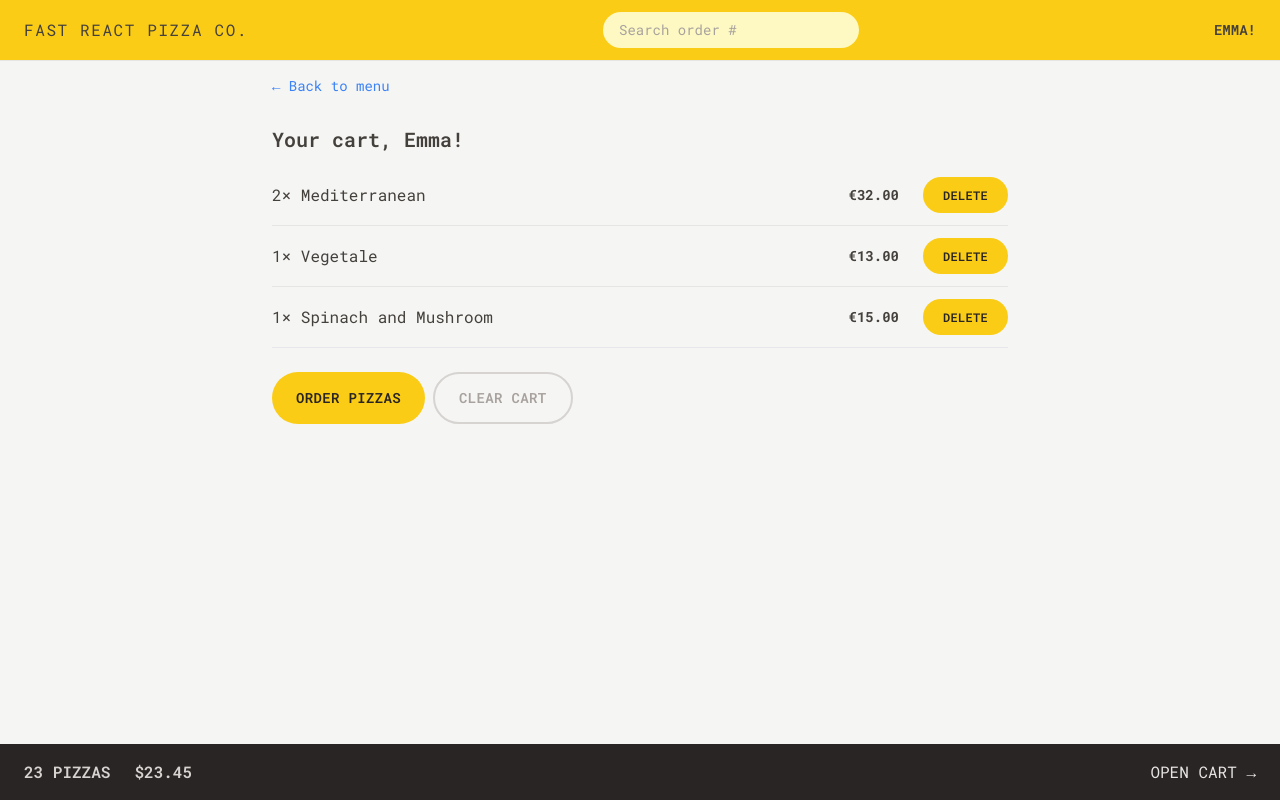
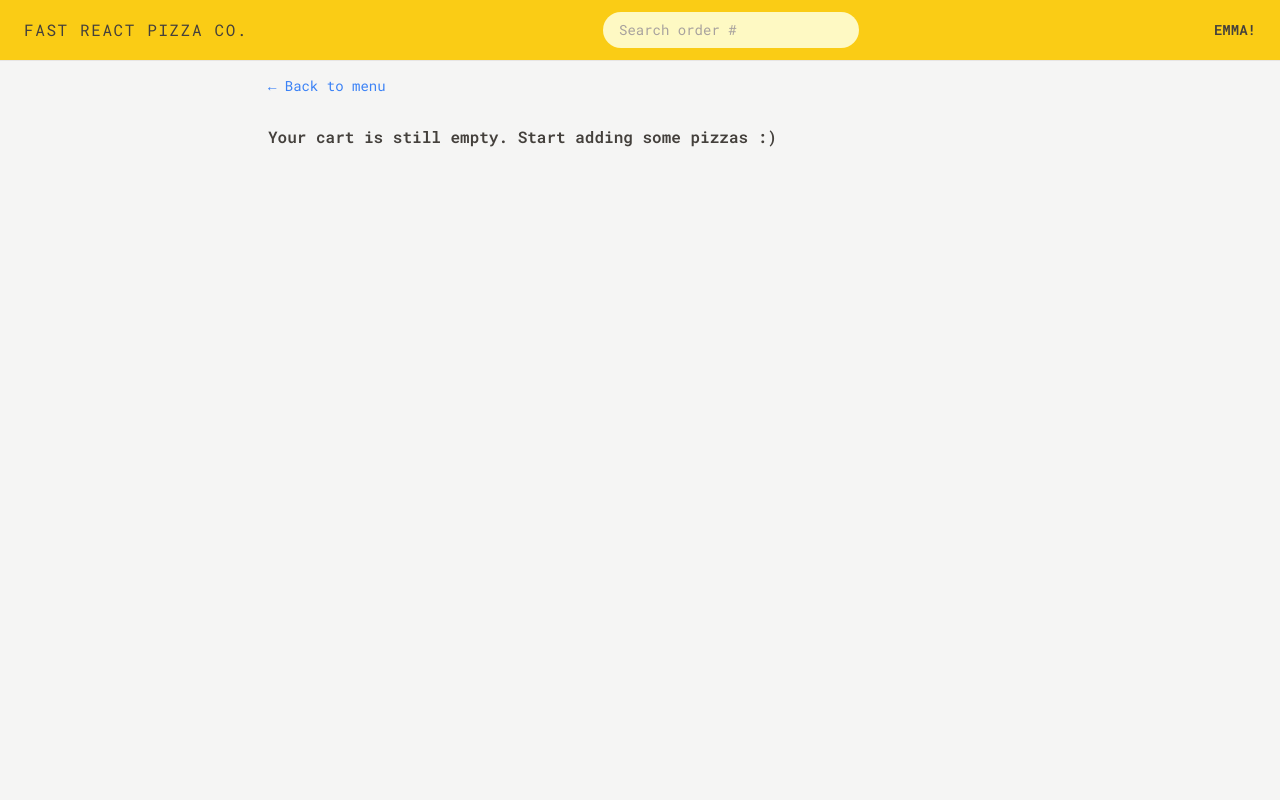
Before and after one commit to em-smyth/fast-react-pizza, a React (Vite) app: page /cart in a window 1280 px wide. Built offline with nearby package versions, Linux system fonts and the light colour scheme; a web font is replaced by a local one.

Commit message:
set up cart

```diff
--- a/src/UI/Button.jsx
+++ b/src/UI/Button.jsx
@@ -1,6 +1,6 @@
 import { Link } from "react-router-dom";
 
-function Button({ children, disabled, to, type }) {
+function Button({ children, disabled, to, type, onClick }) {
   const className =
     "inline-block rounded-full bg-yellow-400 px-4 py-3 font-semibold uppercase tracking-wide text-stone-800 transition-colors duration-300 hover:bg-yellow-300 focus:bg-yellow-300 focus:outline-none focus:ring focus:ring-yellow-300 focus:ring-offset-2 disabled:cursor-not-allowed sm:px-6 sm:py-4";
 
@@ -21,6 +21,13 @@
       </Link>
     );
 
+  if (onClick)
+    return (
+      <button onClick={onClick} disabled={disabled} className={styles[type]}>
+        {children}
+      </button>
+    );
+
   return (
     <button disabled={disabled} className={styles[type]}>
       {children}
--- a/src/features/cart/Cart.jsx
+++ b/src/features/cart/Cart.jsx
@@ -1,38 +1,17 @@
-import { Link } from "react-router-dom";
-import { useSelector } from "react-redux";
+import { useSelector, useDispatch } from "react-redux";
 
 import LinkButton from "../../UI/LinkButton";
 import Button from "../../UI/Button";
 import CartItem from "./CartItem";
-
-const fakeCart = [
-  {
-    pizzaId: 12,
-    name: "Mediterranean",
-    quantity: 2,
-    unitPrice: 16,
-    totalPrice: 32,
-  },
-  {
-    pizzaId: 6,
-    name: "Vegetale",
-    quantity: 1,
-    unitPrice: 13,
-    totalPrice: 13,
-  },
-  {
-    pizzaId: 11,
-    name: "Spinach and Mushroom",
-    quantity: 1,
-    unitPrice: 15,
-    totalPrice: 15,
-  },
-];
+import EmptyCart from "./EmptyCart";
+import { clearCart, getCart, getUsername } from "./cartSlice";
 
 function Cart() {
-  const username = useSelector((state) => state.user.username);
-  // eslint-disable-next-line no-unused-vars
-  const cart = fakeCart;
+  const username = useSelector(getUsername);
+  const cart = useSelector(getCart);
+  const dispatch = useDispatch();
+
+  if (!cart.length) return <EmptyCart />;
 
   return (
     <div className="px-4 py-3">
@@ -50,7 +29,9 @@
         <Button type="primary" to="/order/new">
           Order pizzas
         </Button>
-        <Button type="secondary">Clear cart</Button>
+        <Button type="secondary" onClick={() => dispatch(clearCart())}>
+          Clear cart
+        </Button>
       </div>
     </div>
   );
--- a/src/features/cart/CartOverview.jsx
+++ b/src/features/cart/CartOverview.jsx
@@ -1,11 +1,20 @@
+import { useSelector } from "react-redux";
 import { Link } from "react-router-dom";
+import { getTotalCartPrice, getTotalCartQuantity } from "./cartSlice";
+import { formatCurrency } from "../../utils/helpers";
 
 function CartOverview() {
+  const totalCartQuantity = useSelector(getTotalCartQuantity);
+
+  const totalCartPrice = useSelector(getTotalCartPrice);
+
+  if (!totalCartQuantity) return null;
+
   return (
     <div className=" flex items-center justify-between bg-stone-800 p-4 px-4 py-4 text-sm uppercase text-stone-200 sm:px-6 md:text-base">
       <p className="space-x-4 font-semibold text-stone-300 sm:space-x-6">
-        <span>23 pizzas</span>
-        <span>$23.45</span>
+        <span>{totalCartQuantity} pizzas</span>
+        <span>{formatCurrency(totalCartPrice)}</span>
       </p>
       <Link to="/cart">Open cart &rarr;</Link>
     </div>
--- a/src/features/cart/EmptyCart.jsx
+++ b/src/features/cart/EmptyCart.jsx
@@ -1,11 +1,13 @@
-import { Link } from 'react-router-dom';
+import LinkButton from "../../UI/LinkButton";
 
 function EmptyCart() {
   return (
-    <div>
-      <Link to="/menu">&larr; Back to menu</Link>
+    <div className="px-3 py-3">
+      <LinkButton to="/menu">&larr; Back to menu</LinkButton>
 
-      <p>Your cart is still empty. Start adding some pizzas :)</p>
+      <p className="mt-7 font-semibold">
+        Your cart is still empty. Start adding some pizzas :)
+      </p>
     </div>
   );
 }
--- /dev/null
+++ b/src/features/cart/cartSlice.js
@@ -0,0 +1,57 @@
+import { createSlice } from "@reduxjs/toolkit";
+
+const initialState = {
+  cart: [],
+};
+
+const cartSlice = createSlice({
+  name: "cart",
+  initialState,
+  reducers: {
+    addItem(state, action) {
+      // payload = newItem
+      state.cart.push(action.payload);
+    },
+    deleteItem(state, action) {
+      // payload = pizzaId
+      state.cart = state.cart.filter((item) => item.pizzaId !== action.payload);
+    },
+    increaseItemQuantity(state, action) {
+      // payload = pizzaId
+      const item = state.cart.find((item) => item.pizzaId === action.payload);
+
+      item.quantity++;
+      item.totalPrice = item.quantity * item.unitPrice;
+    },
+    decreaseItemQuantity(state, action) {
+      // payload = pizzaId
+      const item = state.cart.find((item) => item.pizzaId === action.payload);
+
+      item.quantity--;
+      item.totalPrice = item.quantity * item.unitPrice;
+    },
+    clearCart(state) {
+      state.cart = [];
+    },
+  },
+});
+
+export const {
+  addItem,
+  deleteItem,
+  increaseItemQuantity,
+  decreaseItemQuantity,
+  clearCart,
+} = cartSlice.actions;
+
+export default cartSlice.reducer;
+
+export const getUsername = (state) => state.user.username;
+
+export const getCart = (state) => state.cart.cart;
+
+export const getTotalCartQuantity = (state) =>
+  state.cart.cart.reduce((sum, item) => sum + item.quantity, 0);
+
+export const getTotalCartPrice = (state) =>
+  state.cart.cart.reduce((sum, item) => sum + item.totalPrice, 0);
--- a/src/features/menu/MenuItem.jsx
+++ b/src/features/menu/MenuItem.jsx
@@ -1,8 +1,23 @@
 import { formatCurrency } from "../../utils/helpers";
+import { useDispatch } from "react-redux";
+
 import Button from "../../UI/Button";
+import { addItem } from "../cart/cartSlice";
 
 function MenuItem({ pizza }) {
+  const dispatch = useDispatch();
   const { id, name, unitPrice, ingredients, soldOut, imageUrl } = pizza;
+
+  function handleAddToCart() {
+    const newItem = {
+      pizzaId: id,
+      name,
+      quantity: 1,
+      unitPrice,
+      totalPrice: unitPrice * 1,
+    };
+    dispatch(addItem(newItem));
+  }
 
   return (
     <li className="flex gap-4 py-2">
@@ -25,7 +40,11 @@
             </p>
           )}
 
-          <Button type="small">Add to cart</Button>
+          {!soldOut && (
+            <Button type="small" onClick={handleAddToCart}>
+              Add to cart
+            </Button>
+          )}
         </div>
       </div>
     </li>
--- a/src/store.js
+++ b/src/store.js
@@ -1,9 +1,11 @@
 import { configureStore } from "@reduxjs/toolkit";
 import userReducer from "./features/user/userSlice";
+import cartReducer from "./features/cart/cartSlice";
 
 const store = configureStore({
   reducer: {
     user: userReducer,
+    cart: cartReducer,
   },
 });
 
```
